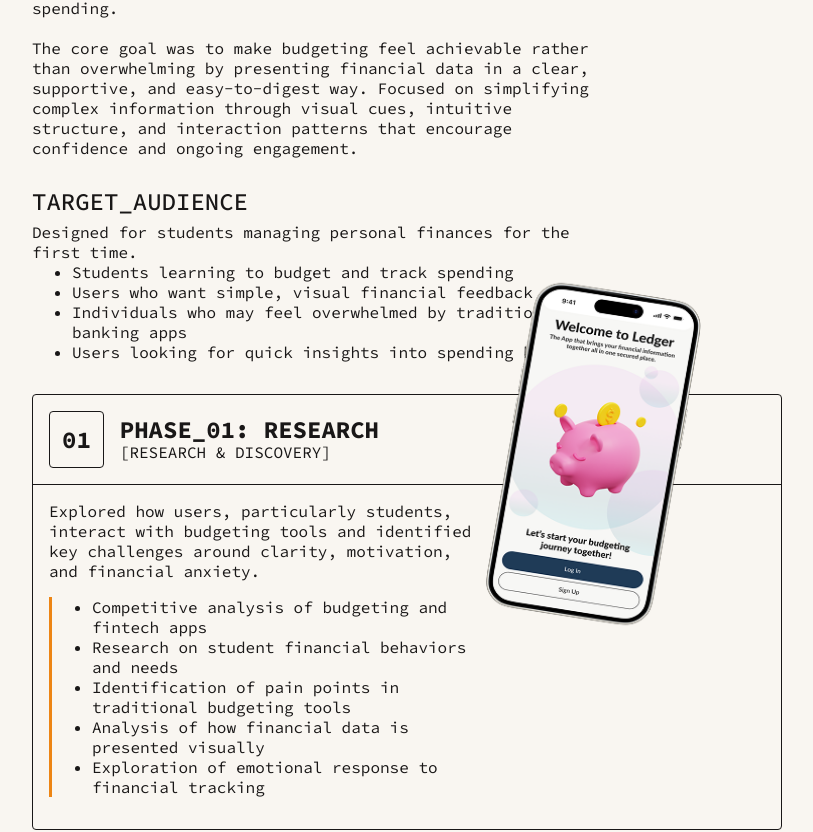
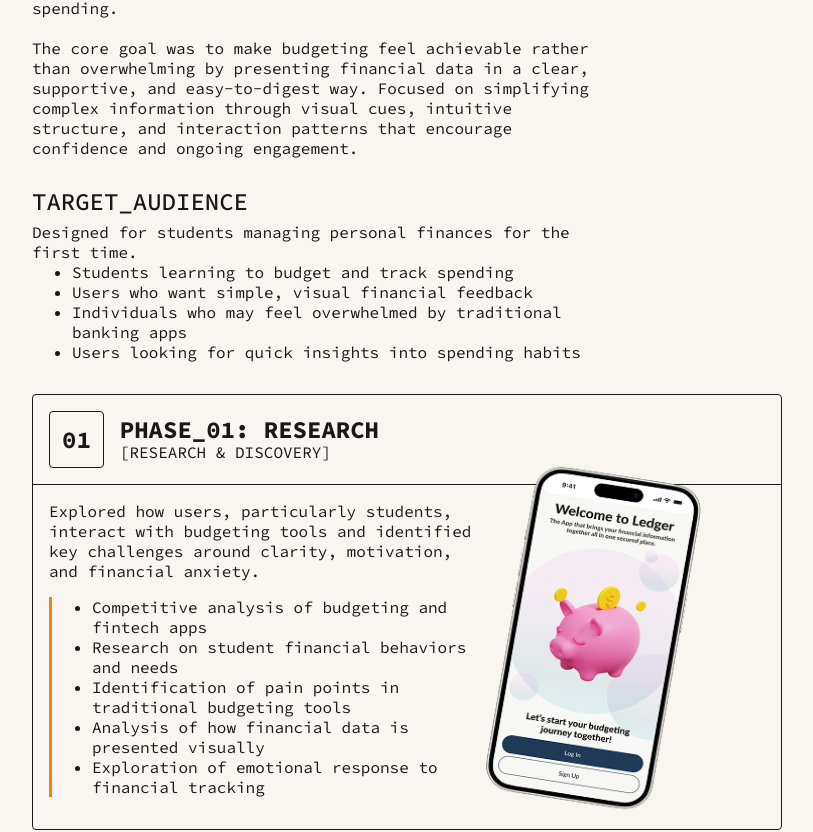
Before and after one commit to Rayven-D/EtiennePortfolio, an Angular app: page /projects/financial-management in a window 1280 px wide. Shown: the part 892-1724 px from the top of the page, without its empty margins (233-1046 px from the left). Built offline with nearby package versions, Linux system fonts and the light colour scheme.

Commit message:
Update financial-management.scss

```diff
--- a/src/app/components/project-details/financial-management/financial-management.scss
+++ b/src/app/components/project-details/financial-management/financial-management.scss
@@ -143,7 +143,7 @@
                     height: 350px;
                     width: 225px;
                     right: 10%;
-                    top: -60%;
+                    bottom: 1rem;
                 }
             }
         }
```
